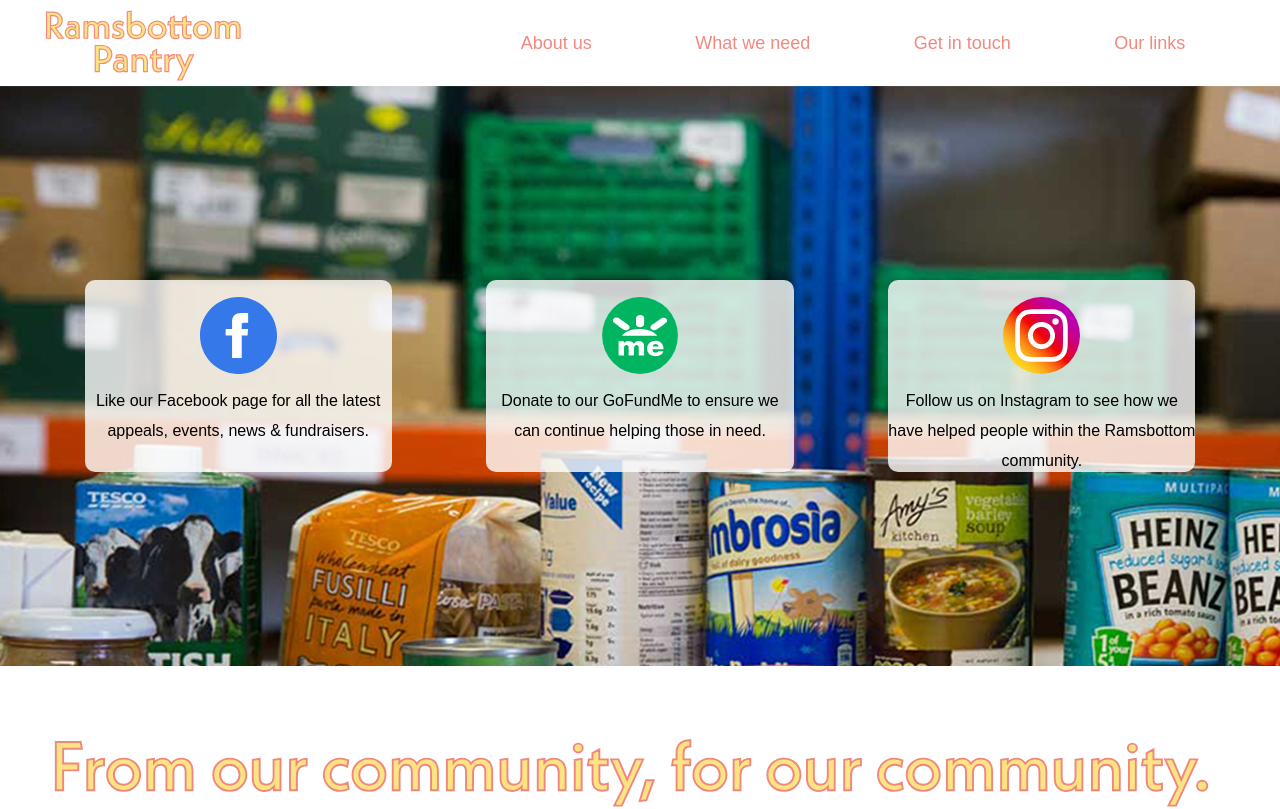
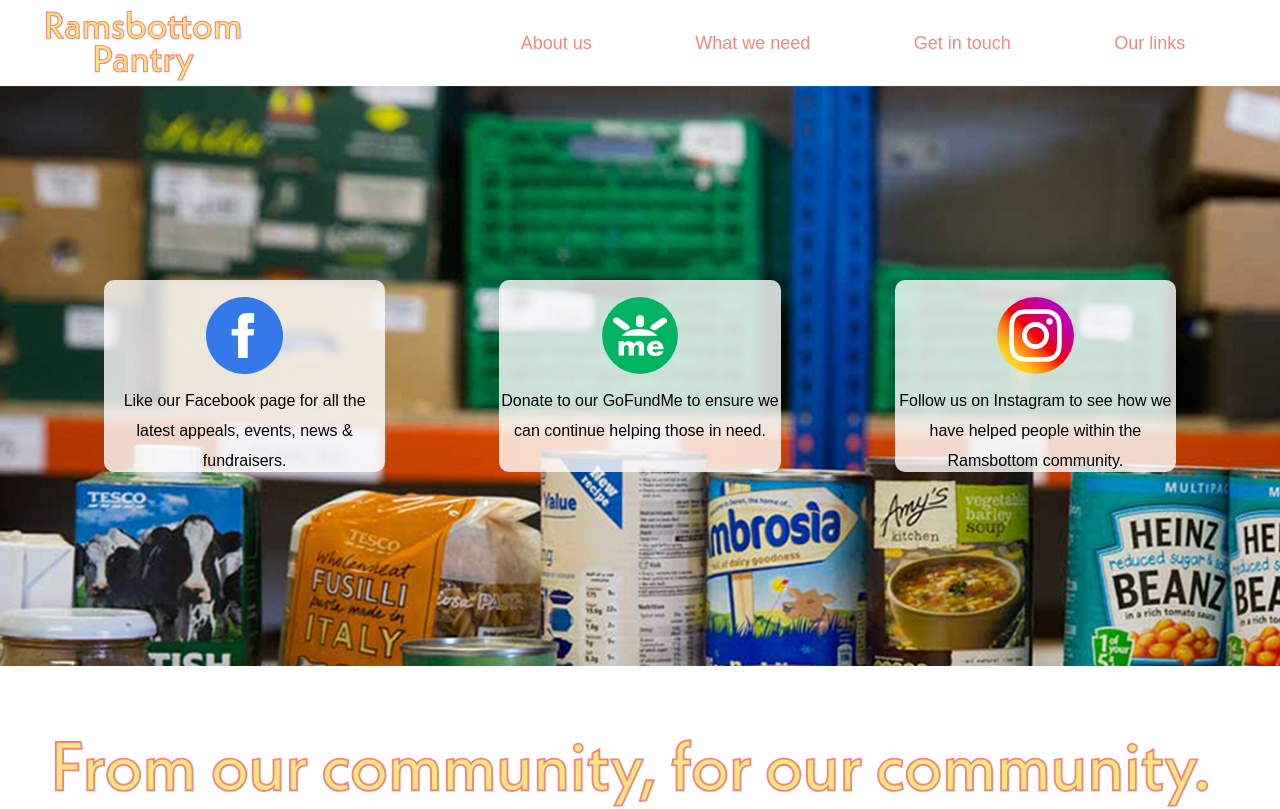
Before and after one commit to jbram-js/ramsbottom-pantry, a React (Create React App) app: page / in a window 1280 px wide. Shown: the top 809 px of the page. Built offline with nearby package versions, Linux system fonts and the light colour scheme.

Commit message:
padding on landing page cards

```diff
--- a/src/styles/About.scss
+++ b/src/styles/About.scss
@@ -21,7 +21,7 @@
   border-radius: 10px;
   margin: 20px;
   margin: 10px;
-  width: 24vw;
+  width: 22vw;
   height: 24vh;
   overflow: hidden;
 }
```
